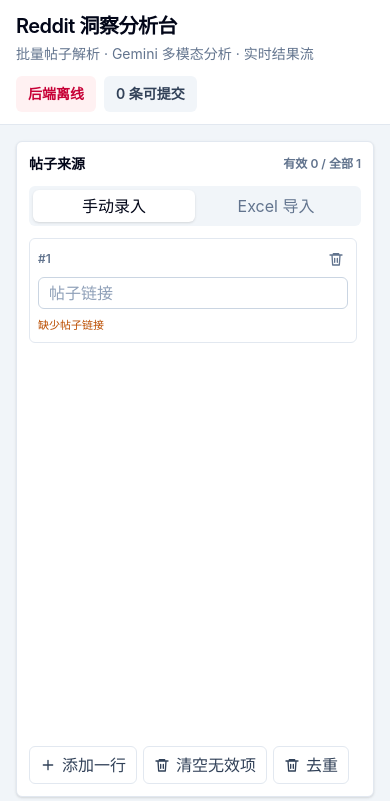
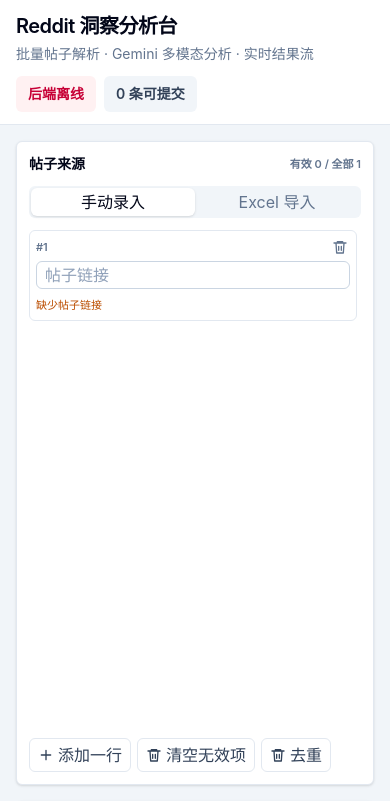
Before and after one commit to Fanxi1992/reddit_comment, a React (Vite) app in the folder frontend/outcomment/: page / in a window 390 px wide. Shown: the top 801 px of the page. Built offline with nearby package versions, Linux system fonts and the light colour scheme; no server answers.

Commit message:
压缩左侧边框里面的部分

```diff
--- a/frontend/outcomment/src/App.tsx
+++ b/frontend/outcomment/src/App.tsx
@@ -165,7 +165,7 @@
           <section className="space-y-3">
             <div className="flex items-center justify-between gap-3">
               <h2 className="text-sm font-semibold text-slate-950">帖子来源</h2>
-              <span className="text-xs font-semibold text-slate-500">
+              <span className="text-[11px] font-semibold text-slate-500">
                 有效 {submittablePosts.length} / 全部 {validatedPosts.length}
               </span>
             </div>
--- a/frontend/outcomment/src/components/ExcelImportPanel.tsx
+++ b/frontend/outcomment/src/components/ExcelImportPanel.tsx
@@ -35,10 +35,10 @@
   }
 
   return (
-    <section className="space-y-4">
-      <div className="grid gap-3 sm:grid-cols-2">
+    <section className="space-y-3">
+      <div className="grid gap-2 sm:grid-cols-2">
         <button
-          className="inline-flex h-11 items-center justify-center gap-2 rounded-md bg-slate-950 px-4 text-sm font-semibold text-white transition hover:bg-slate-800"
+          className="inline-flex h-8 items-center justify-center gap-1.5 rounded-md bg-slate-950 px-3 text-[11px] font-semibold text-white transition hover:bg-slate-800"
           onClick={() => inputRef.current?.click()}
           type="button"
         >
@@ -46,7 +46,7 @@
           选择 XLSX
         </button>
         <button
-          className="inline-flex h-11 items-center justify-center gap-2 rounded-md border border-slate-200 bg-white px-4 text-sm font-semibold text-slate-700 transition hover:border-teal-300 hover:text-teal-700"
+          className="inline-flex h-8 items-center justify-center gap-1.5 rounded-md border border-slate-200 bg-white px-3 text-[11px] font-semibold text-slate-700 transition hover:border-teal-300 hover:text-teal-700"
           onClick={downloadExcelTemplate}
           type="button"
         >
@@ -64,7 +64,7 @@
       />
 
       {report && (
-        <div className="grid grid-cols-4 gap-2 rounded-md border border-slate-200 bg-white p-3 text-center">
+        <div className="grid grid-cols-4 gap-1.5 rounded-md border border-slate-200 bg-white p-2 text-center">
           <Metric label="总行数" value={report.totalRows} />
           <Metric label="有效" value={report.validRows} />
           <Metric label="重复" value={report.duplicateRows} />
@@ -73,7 +73,7 @@
       )}
 
       {error && (
-        <div className="rounded-md border border-rose-200 bg-rose-50 px-3 py-2 text-sm font-medium text-rose-700">
+        <div className="rounded-md border border-rose-200 bg-rose-50 px-2 py-1.5 text-[11px] font-medium text-rose-700">
           {error}
         </div>
       )}
@@ -84,8 +84,8 @@
 function Metric({ label, value }: { label: string; value: number }) {
   return (
     <div>
-      <div className="text-lg font-semibold text-slate-950">{value}</div>
-      <div className="text-xs font-medium text-slate-500">{label}</div>
+      <div className="text-sm font-semibold text-slate-950">{value}</div>
+      <div className="text-[10px] font-medium text-slate-500">{label}</div>
     </div>
   )
 }
--- a/frontend/outcomment/src/components/ManualPostEditor.tsx
+++ b/frontend/outcomment/src/components/ManualPostEditor.tsx
@@ -19,14 +19,14 @@
 
   return (
     <section className="space-y-2">
-      <div className="max-h-[70vh] min-h-[500px] space-y-2 overflow-y-auto pr-1">
+      <div className="max-h-[70vh] min-h-[500px] space-y-1.5 overflow-y-auto pr-1">
         {posts.map((post, index) => (
-          <div className="rounded-md border border-slate-200 bg-white p-2" key={post.id}>
-            <div className="mb-1.5 flex items-center justify-between gap-3">
-              <span className="text-xs font-semibold text-slate-500">#{index + 1}</span>
+          <div className="rounded-md border border-slate-200 bg-white p-1.5" key={post.id}>
+            <div className="mb-1 flex items-center justify-between gap-3">
+              <span className="text-[11px] font-semibold text-slate-500">#{index + 1}</span>
               <button
                 aria-label="删除这一行"
-                className="inline-flex h-6 w-6 items-center justify-center rounded-md text-slate-500 transition hover:bg-rose-50 hover:text-rose-600"
+                className="inline-flex h-5 w-5 items-center justify-center rounded-md text-slate-500 transition hover:bg-rose-50 hover:text-rose-600"
                 onClick={() => removePost(post.id)}
                 title="删除这一行"
                 type="button"
@@ -37,7 +37,7 @@
 
             <div className="space-y-2">
               <input
-                className="h-8 w-full rounded-md border border-slate-300 px-2.5 text-xs text-slate-900 outline-none transition placeholder:text-slate-400 focus:border-teal-500 focus:ring-4 focus:ring-teal-100"
+                className="h-7 w-full rounded-md border border-slate-300 px-2 text-[11px] text-slate-900 outline-none transition placeholder:text-slate-400 focus:border-teal-500 focus:ring-4 focus:ring-teal-100"
                 onChange={(event) => updatePost(post.id, { url: event.target.value })}
                 placeholder="帖子链接"
                 value={post.url}
@@ -52,7 +52,7 @@
 
       <div className="flex flex-wrap gap-1.5">
         <button
-          className="inline-flex items-center gap-1.5 rounded-md border border-slate-200 bg-white px-2.5 py-1.5 text-xs font-semibold text-slate-700 transition hover:border-teal-300 hover:text-teal-700"
+          className="inline-flex items-center gap-1 rounded-md border border-slate-200 bg-white px-2 py-1 text-[11px] font-semibold text-slate-700 transition hover:border-teal-300 hover:text-teal-700"
           onClick={() => onChange(validatePosts([...posts, createPostInput('manual')]))}
           type="button"
         >
@@ -60,7 +60,7 @@
           添加一行
         </button>
         <button
-          className="inline-flex items-center gap-1.5 rounded-md border border-slate-200 bg-white px-2.5 py-1.5 text-xs font-semibold text-slate-700 transition hover:border-teal-300 hover:text-teal-700"
+          className="inline-flex items-center gap-1 rounded-md border border-slate-200 bg-white px-2 py-1 text-[11px] font-semibold text-slate-700 transition hover:border-teal-300 hover:text-teal-700"
           onClick={() => onChange(removeInvalidPosts(posts))}
           type="button"
         >
@@ -68,7 +68,7 @@
           清空无效项
         </button>
         <button
-          className="inline-flex items-center gap-1.5 rounded-md border border-slate-200 bg-white px-2.5 py-1.5 text-xs font-semibold text-slate-700 transition hover:border-teal-300 hover:text-teal-700"
+          className="inline-flex items-center gap-1 rounded-md border border-slate-200 bg-white px-2 py-1 text-[11px] font-semibold text-slate-700 transition hover:border-teal-300 hover:text-teal-700"
           onClick={() => onChange(dedupePosts(posts))}
           type="button"
         >
--- a/frontend/outcomment/src/components/PostInputTabs.tsx
+++ b/frontend/outcomment/src/components/PostInputTabs.tsx
@@ -7,13 +7,13 @@
 
 export function PostInputTabs({ activeTab, onChange }: PostInputTabsProps) {
   return (
-    <div className="grid grid-cols-2 rounded-md bg-slate-100 p-1">
+    <div className="grid grid-cols-2 rounded-md bg-slate-100 p-0.5">
       {[
         ['manual', '手动录入'],
         ['excel', 'Excel 导入'],
       ].map(([value, label]) => (
         <button
-          className={`h-8 rounded-md text-xs font-semibold transition ${
+          className={`h-7 rounded-md text-[11px] font-semibold transition ${
             activeTab === value ? 'bg-white text-slate-950 shadow-sm' : 'text-slate-500 hover:text-slate-900'
           }`}
           key={value}
```
